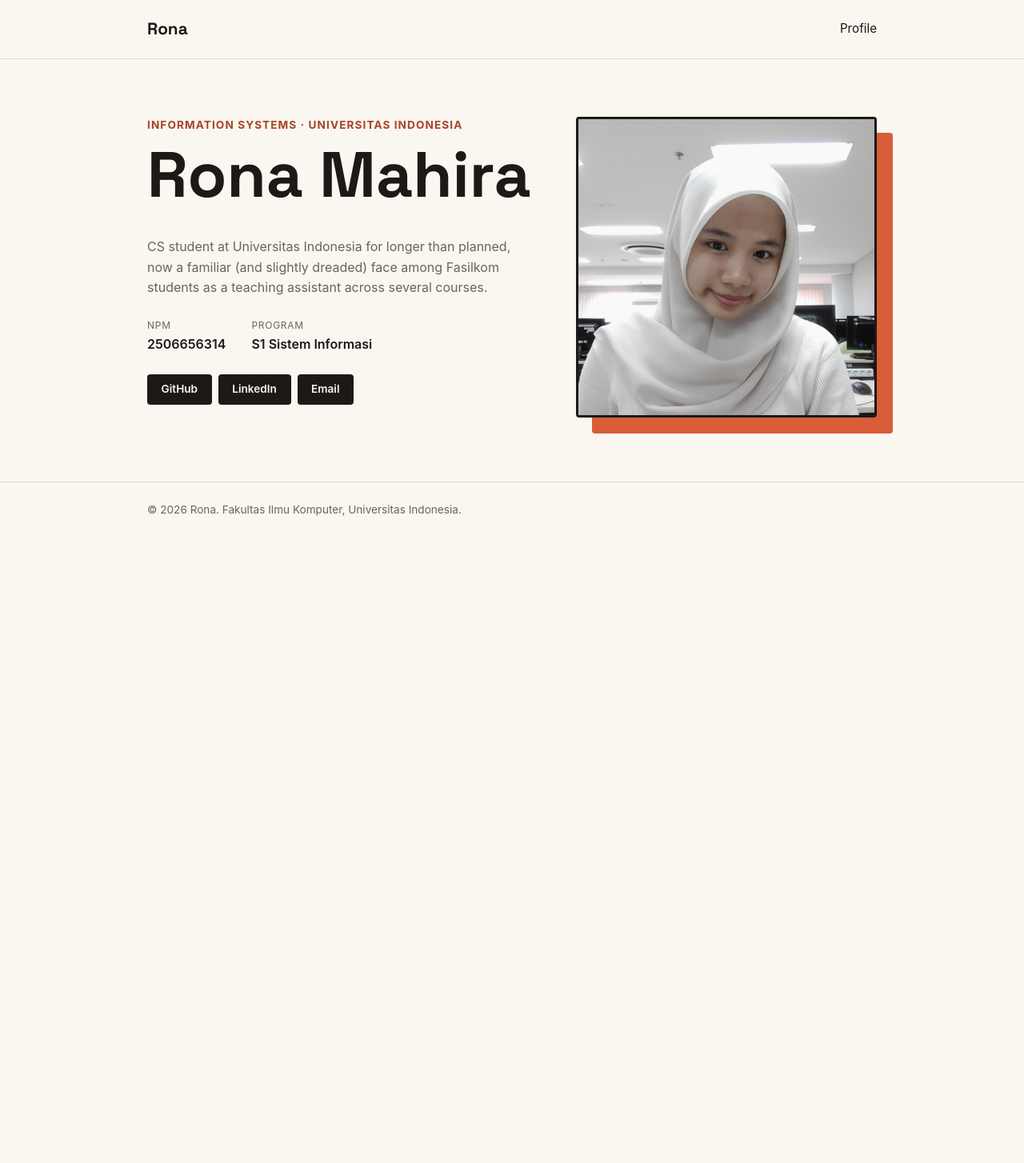
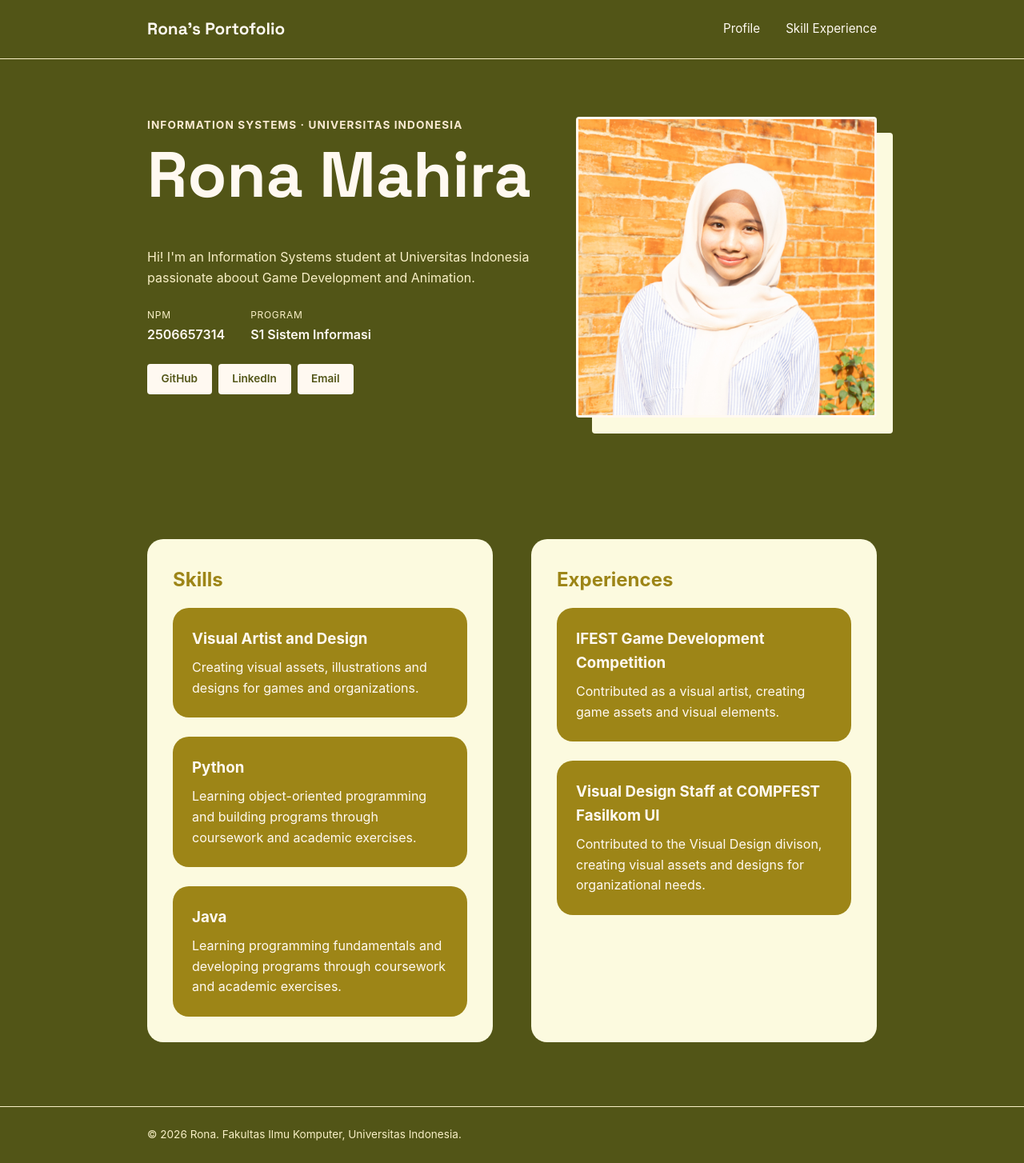
Before and after one commit to meronash/myportofolio, a Django app: page / in a window 1280 px wide. Shown: the whole page at 80% size. Before the commit the page ends 645 px from the top, so only its background shows below. Run offline with Django 5.2, Linux system fonts and the light colour scheme.

Commit message:
Add skills and experience section.

```diff
--- a/static/css/style.css
+++ b/static/css/style.css
@@ -5,13 +5,15 @@
 }
 
 :root {
-    --ink: #1c1917;
-    --paper: #faf6f0;
-    --accent: #d95d39;
-    --accent-dark: #a8442a;
-    --line: #e3d9c9;
-    --text-muted: #6b6459;
+    --ink: #fff9f1;
+    --paper: #525517;
+    --accent: #fcfadf;
+    --accent-dark: #F9EAD2;
+    --line: #f8efc6;
+    --text-muted: #f8efc6;
+    --surface: #9d8517;
     --radius: 4px;
+    --radius2: 20px
 }
 
 body {
@@ -93,6 +95,44 @@ h1, .brand {
 .hero-identity h1 {
     font-size: clamp(3rem, 7vw, 5rem);
     line-height: 0.95;
+}
+
+.skillex {
+    padding: 4.5rem 0 5rem;
+}
+
+.skillex-grid{
+    display: grid;
+    grid-template-columns: 1fr 1fr;
+    gap: 3rem;
+}
+
+.skills, .experiences {
+    background-color: var(--accent);
+    padding: 2rem;
+    border-radius: var(--radius2);
+}
+
+.skills h2, .experiences h2 {
+    color: var(--surface);
+    margin-bottom: 1rem;
+}
+
+.skill, .experience {
+    display: flex;
+    flex-direction: column;
+    gap: 1.5rem;
+}
+
+.skill-item, .experience-item {
+    background-color: var(--surface);
+    color: var(--ink);
+    padding: 1.5rem;
+    border-radius: var(--radius2);
+}
+
+.skill-item h3, .experience-item h3 {
+    margin-bottom: 0.5rem;
 }
 
 .bio {
@@ -192,4 +232,8 @@ h1, .brand {
     .social-links {
         justify-content: flex-start;
     }
+
+    .skillex-grid {
+        grid-template-columns: 1fr;
+    }
 }
--- a/templates/index.html
+++ b/templates/index.html
@@ -12,9 +12,10 @@
 <body>
     <header class="site-header">
         <div class="container">
-            <a href="#profile" class="brand">Rona</a>
+            <a href="#profile" class="brand">Rona's Portofolio</a>
             <nav>
                 <a href="#profile">Profile</a>
+                <a href="#skillandexperience">Skill Experience</a>
             </nav>
         </div>
     </header>
@@ -28,14 +29,14 @@
                 </div>
                 <div class="hero-photo">
                     <div class="photo-block"></div>
-                    <img class="avatar" src="/static/img/muka_rona.jpg" alt="Photo of Rona">
+                    <img class="avatar" src="/static/img/foto.jpg" alt="Photo of Rona">
                 </div>
                 <div class="hero-details">
-                    <p class="bio">CS student at Universitas Indonesia for longer than planned, now a familiar (and slightly dreaded) face among Fasilkom students as a teaching assistant across several courses.</p>
+                    <p class="bio">Hi! I'm an Information Systems student at Universitas Indonesia passionate aboout Game Development and Animation.</p>
                     <dl class="meta-list">
                         <div class="meta-row">
                             <dt>NPM</dt>
-                            <dd>2506656314</dd>
+                            <dd>2506657314</dd>
                         </div>
                         <div class="meta-row">
                             <dt>Program</dt>
@@ -43,9 +44,43 @@
                         </div>
                     </dl>
                     <div class="social-links">
-                        <a href="https://github.com/" class="social-link">GitHub</a>
-                        <a href="https://linkedin.com/" class="social-link">LinkedIn</a>
+                        <a href="https://github.com/meronash" class="social-link">GitHub</a>
+                        <a href="https://www.linkedin.com/in/rona-mahira-75266b37b/" class="social-link">LinkedIn</a>
                         <a href="mailto:mahirarona@gmail.com" class="social-link">Email</a>
+                    </div>
+                </div>
+            </div>
+        </section>
+        <section class="skillex" id="skillandexperience">
+            <div class="container skillex-grid">
+                <div class="skills">
+                    <h2>Skills</h2>
+                    <div class="skill">
+                        <div class="skill-item">
+                            <h3>Visual Artist and Design</h3>
+                            <p>Creating visual assets, illustrations and designs for games and organizations.</p>
+                        </div>
+                        <div class="skill-item">
+                            <h3>Python</h3>
+                            <p>Learning object-oriented programming and building programs through coursework and academic exercises.</p>
+                        </div>
+                        <div class="skill-item">
+                            <h3>Java</h3>
+                            <p>Learning programming fundamentals and developing programs through coursework and academic exercises.</p>
+                        </div>
+                    </div>
+                </div>
+                <div class="experiences">
+                    <h2>Experiences</h2>
+                    <div class="experience">
+                        <div class="experience-item">
+                            <h3>IFEST Game Development Competition</h3>
+                            <p>Contributed as a visual artist, creating game assets and visual elements.</p>
+                        </div>
+                        <div class="experience-item">
+                            <h3>Visual Design Staff at COMPFEST Fasilkom UI</h3>
+                            <p>Contributed to the Visual Design divison, creating visual assets and designs for organizational needs.</p>
+                        </div>
                     </div>
                 </div>
             </div>
```
Also changed, not shown: static/img/foto.jpg (added), static/img/muka_rona.jpg (deleted).
